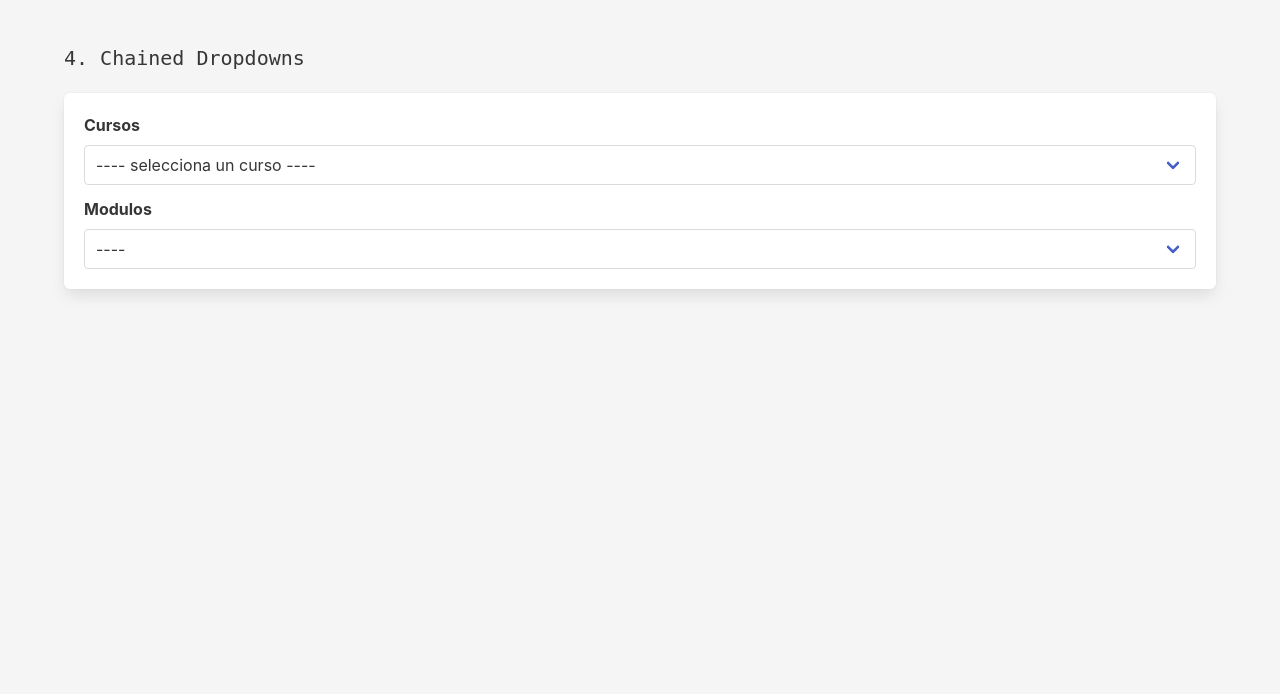
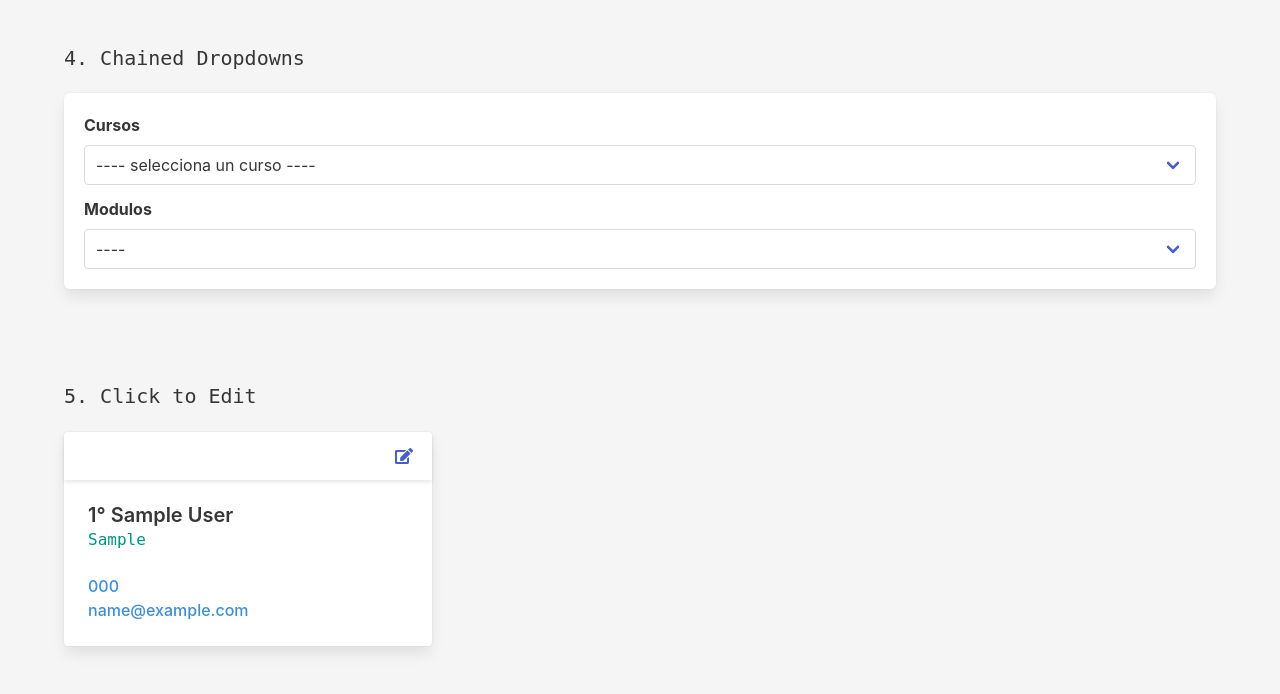
Before and after one commit to jscpy/htmx-example, a Django app: page / in a window 1280 px wide. Shown: the part 923-1617 px from the top of the page. Before the commit the page ends 1218 px from the top, so only its background shows below. Run offline with Django 3.2, Linux system fonts and the light colour scheme; tables that the repository leaves empty hold one stand-in row (values such as "Sample post"); some libraries are stand-ins or nearby versions.

Commit message:
Integrando click to edit.

```diff
--- a/demo/urls.py
+++ b/demo/urls.py
@@ -7,6 +7,8 @@ urlpatterns = [
     path('', views.home, name='home'),
     path('profiles/', views.ProfileListView.as_view(), name='profiles'),
     path('profiles/list/', views.ProfilesOnLoadView.as_view(), name='profiles-to-load'),
+    path('profiles/edit/<int:id>', views.edit_profile, name='profile-edit'),
+    path('profiles/update/<int:id>', views.update_profile, name='profile-update'),
     path('workers/', views.WorkerListView.as_view(), name='workers'),
 
     # HTMX
--- a/demo/views.py
+++ b/demo/views.py
@@ -1,17 +1,17 @@
 from django.views.decorators.http import require_http_methods
 from django.views.generic import ListView, View
 from django.core.paginator import Paginator
-from django.http import HttpResponse
+from django.http import HttpResponse, HttpResponseRedirect, Http404
 from django.db.models import Q
 from django.shortcuts import render
 
 from demo.models import Todo, Profile, Course, Module
-from demo.forms import TodoForm
+from demo.forms import TodoForm, ProfileForm
 
 def home(request):
     data = {
         'todos': Todo.objects.all(),
-        'profiles': Profile.objects.all(),
+        'profiles': Profile.objects.all()[:5],
         'courses': Course.objects.all()
     }
 
@@ -86,7 +86,7 @@ def search_profile(request):
     return render(
         template_name='partials/search.html',
         request=request,
-        context={'profiles': results}
+        context={'profiles': results[:10]}
     )
 
 @require_http_methods(['GET'])
@@ -143,3 +143,23 @@ class WorkerListView(View):
         paginator = Paginator(workers_list, self.paginate_by)
         pag_obj = paginator.get_page(page_number)
         return render(request, template_name, {'page_obj': pag_obj})
+
+@require_http_methods(['GET'])
+def edit_profile(request, id):
+    context = {}
+    profile = Profile.objects.get(id=id)
+    context['profile'] = profile
+    context['form'] = ProfileForm(instance=profile)
+    template_name = 'profiles/edit-item.html'
+    return render(request, template_name, context)
+
+@require_http_methods(['POST'])
+def update_profile(request, id):
+    context = {}
+    template_name = 'partials/item.html'
+    profile = Profile.objects.get(id=id)
+    form = ProfileForm(request.POST, instance=profile)
+    if form.is_valid():
+        form.save()
+    context['profile'] = Profile.objects.get(id=id)
+    return render(request, template_name, context)
--- a/templates/index.html
+++ b/templates/index.html
@@ -97,4 +97,18 @@
     </div>
   </div>
 </section>
+
+<section class="section has-background-light">
+  <div class="container">
+    <p class="title is-5 has-text-weight-light is-family-code">5. Click to Edit</p>
+    <div class="columns is-multiline">
+      {% for profile in profiles %}
+      <div class="column is-4">
+        {% include "partials/item.html" with profile=profile %}
+      </div>
+      {% endfor %}
+    </div>
+  </div>
+</section>
+
 {% endblock body %}
--- a/templates/layout/navbar.html
+++ b/templates/layout/navbar.html
@@ -15,9 +15,9 @@
     <div class="navbar-item has-dropdown is-hoverable">
         <a class="navbar-link">Ejemplos</a>
         <div class="navbar-dropdown">
-        <a class="navbar-item" href="{% url 'demo:workers' %}">Active Search & Pagination</a>
-        <a class="navbar-item" href="{% url 'demo:profiles' %}">Infinite Scroll</a>
-        <a class="navbar-item" href="{% url 'demo:profiles-to-load' %}">Click To Load</a>
+            <a class="navbar-item" href="{% url 'demo:workers' %}">Active Search & Pagination</a>
+            <a class="navbar-item" href="{% url 'demo:profiles' %}">Infinite Scroll</a>
+            <a class="navbar-item" href="{% url 'demo:profiles-to-load' %}">Click to Load</a>
         </div>
     </div>
     </div>
--- a/templates/partials/item.html
+++ b/templates/partials/item.html
@@ -1,4 +1,12 @@
-<div class="card">
+<div class="card" hx-target="this" hx-swap="outerHTML">
+  <header class="card-header">
+    <p class="card-header-title"></p>
+    <button class="card-header-icon" hx-get="{% url 'demo:profile-edit' profile.id %}">
+      <span class="icon has-text-link">
+        <i class="fas fa-edit" aria-hidden="true"></i>
+      </span>
+    </button>
+  </header>
   <div class="card-content">
     <div class="media">
       <div class="media-content">
--- a/templates/profiles.html
+++ b/templates/profiles.html
@@ -9,7 +9,7 @@
 <section class="section">
     <div class="container">
         <div class="columns is-multiline">
-           {% include "partials/list_items.html" %}
+           {% include "partials/list-items.html" %}
         </div>
     </div>
 </section>
```
Also changed, not shown: demo/forms.py (+5 -17 lines), templates/profiles/edit-item.html (added, +19 -0 lines).
